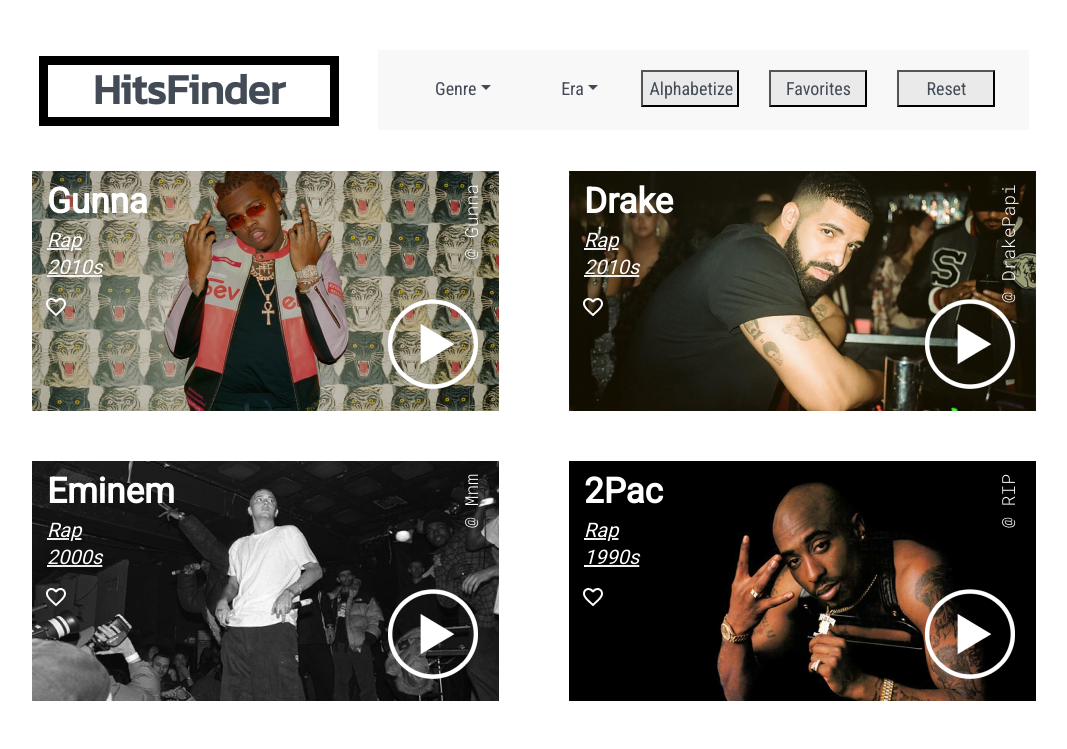
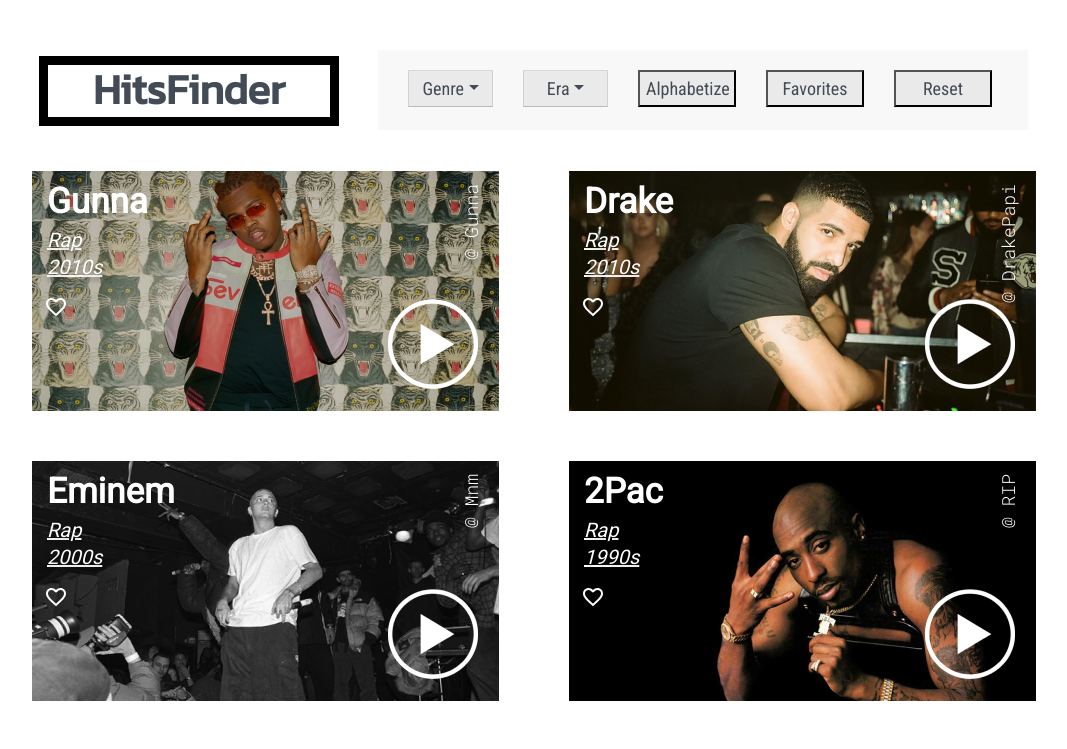
Before and after one commit to GaryZhou98/CSCI1300Development, a React (Create React App) app: page / in a window 1280 px wide. Shown: the top 749 px of the page, without its empty margins (106-1173 px from the left). Built offline with nearby package versions, Linux system fonts and the light colour scheme.

Commit message:
chaned drop down style

```diff
--- a/src/FilterItem.css
+++ b/src/FilterItem.css
@@ -1,4 +1,4 @@
-.Item{
+.Item {
   display: flex;
   flex-direction: column;
   justify-content: flex-start;
--- a/src/FilterList.css
+++ b/src/FilterList.css
@@ -26,15 +26,15 @@
 
 
 .Item1 {
-    margin-top: 17.5px;
+    margin-top: 20px;
     /* margin-bottom: 17px; */
-    margin-left: 44px;
+    margin-left: 30px;
 }
 
 .Item2 {
-    margin-top: 17.5px;
+    margin-top: 20px;
     /* margin-bottom: 17px; */
-    margin-left: 44px;
+    margin-left: 30px;
 }
 
 .Item3 {
@@ -53,7 +53,7 @@
     margin-top: 20px;
     /* margin-bottom: 17px; */
     margin-left: 30px;
-    margin-right: 44px;
+    margin-right: 30px;
 }
 
 .OptionsContainer {
--- a/src/FilterSection.css
+++ b/src/FilterSection.css
@@ -27,13 +27,39 @@
 
 .btn {
   font-family: 'Roboto Condensed', 'Roboto', sans-serif;
-  background-color: #EAEAEA;
+  border-width: 1px;
+    border-top-width: 1px;
+    border-right-width: 1px;
+    border-bottom-width: 1px;
+    border-left-width: 1px;
+    padding: 1px 7px 2px !important;
+        border-width: 1px;
+        border-top-width: 1px;
+        border-right-width: 1px;
+        border-bottom-width: 1px;
+        border-left-width: 1px;
+        border-style: solid;
+        border-color: rgb(216, 216, 216) rgb(209, 209, 209) rgb(186, 186, 186) !important;
+        border-image: initial;
+        border-image-source: initial;
+        border-image-slice: initial;
+        border-image-width: initial;
+        border-image-outset: initial;
+        border-image-repeat: initial;
+        display: inline-block !important;
+    border-radius:0px !important;
+    text-align: center;
+  background-color: #EAEAEA ! important;
+  width: 85px;
+  height: 37px;
+  -webkit-writing-mode: horizontal-tb !important;
   /* font-style: normal; */
   /* font-weight: normal; */
   font-size: 18px ! important;
   /* line-height: 32px; */
   color: #424B56 ! important;
 }
+
 
 .FilterButton {
     /* margin-top: 15px; */
```
